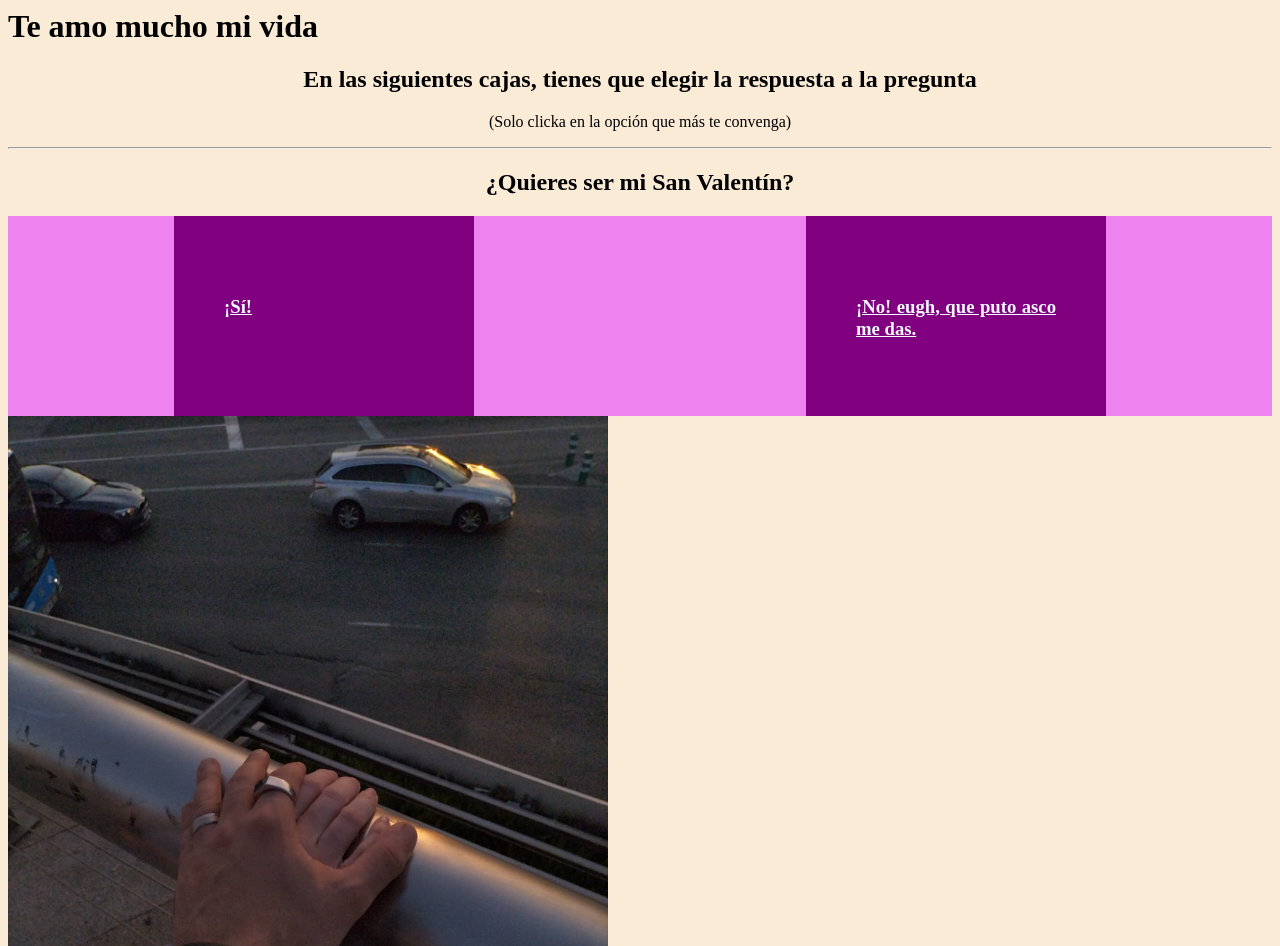
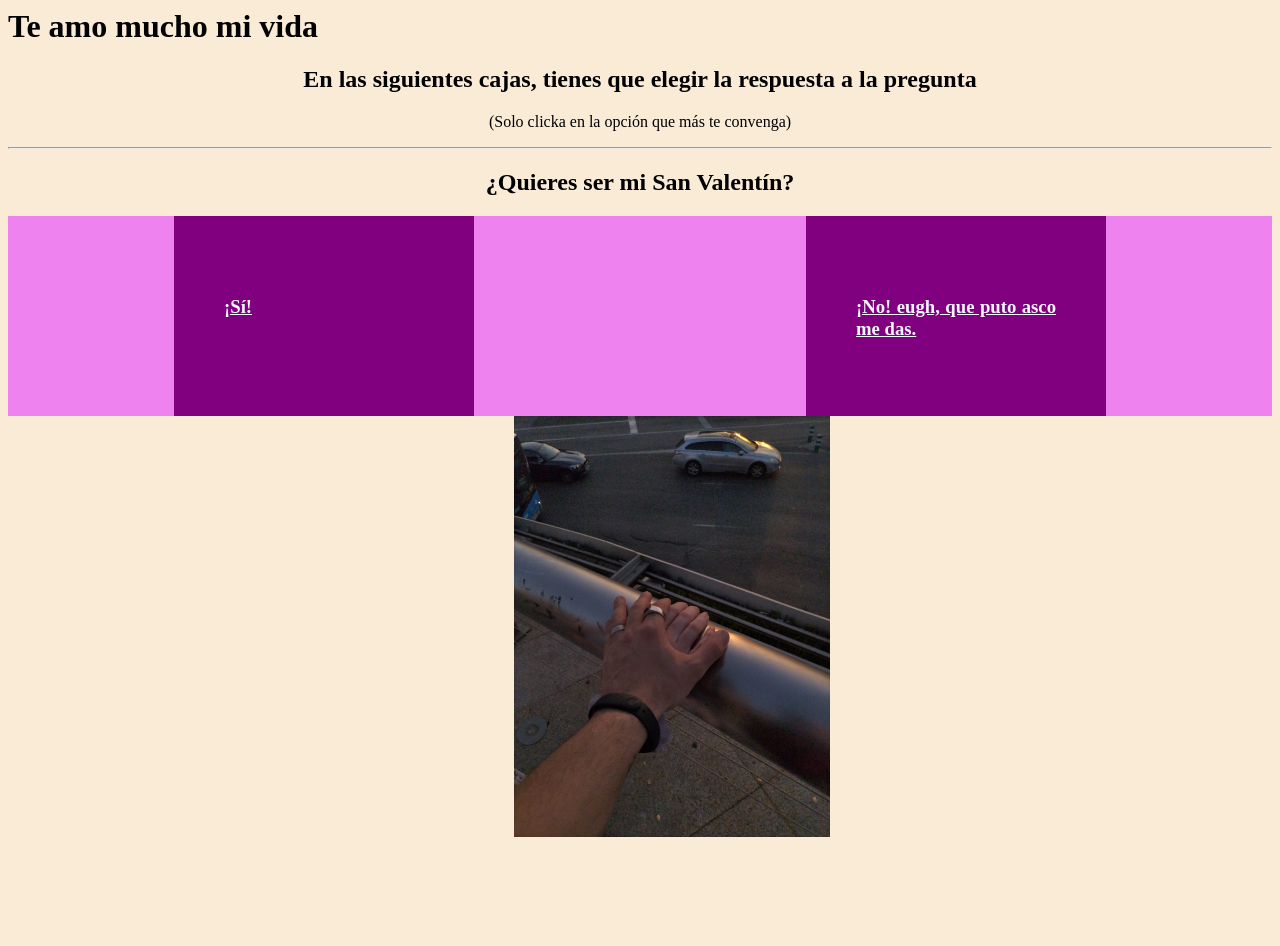
Before and after one commit to DirtyMicka/valentine-card, a plain HTML site: page index.html in a window 1280 px wide. Shown: the top 946 px of the page. After the commit the page ends 845 px from the top, so only its background shows below. Drawn offline with Linux system fonts and the light colour scheme.

Commit message:
Add files via upload

```diff
--- a/style.css
+++ b/style.css
@@ -3,6 +3,9 @@ body{
 }
 .img{
     display:inline-block;
+    margin: auto;
+    width: 50%;
+    margin-left: 40%;
 
 }
 .pic{
```
Also changed, not shown: Qrsi.html (+1 -1 lines), response-negative.html (+1 -1 lines).
